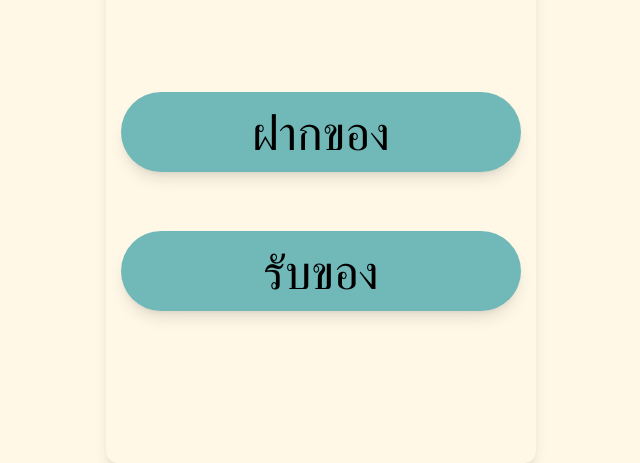
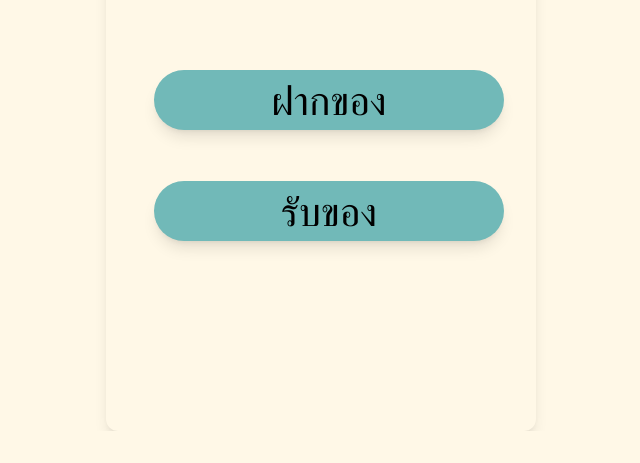
Before and after one commit to Bird1256/easylocker-ui, a plain HTML site: page index.html in a window 1280 px wide. Shown: the part 469-932 px from the top of the page, without its empty margins (319-959 px from the left). After the commit the page ends 900 px from the top, so only its background shows below. Drawn offline with nearby package versions, Linux system fonts and the light colour scheme.

Commit message:
Add files via upload

```diff
--- a/index.html
+++ b/index.html
@@ -3,7 +3,7 @@
 <head>
   <meta charset="UTF-8" />
   <meta name="viewport" content="width=device-width, initial-scale=1" />
-    <title>Smart Locker - iPhone Pro Max</title>
+  <title>Smart Locker - HTML Version</title>
   <script src="https://cdn.tailwindcss.com"></script>
   <style>
     .text-5xl {
@@ -15,25 +15,25 @@
 
 <body class="bg-[#fff8e7] flex justify-center items-center min-h-screen">
 
-    <div class="bg-[#fff8e7] w-[430px] h-[932px] relative rounded-xl shadow-lg overflow-hidden">
+  <div class="bg-[#fff8e7] w-[430px] h-[900px] relative rounded-xl shadow-lg overflow-hidden">
 
-      <!-- โลโก้ -->
+    <!-- โลโก้ (รูปภาพ) -->
     <img
       src="easylocker_logo.png"
       alt="Easy Locker Logo"
-        class="absolute w-[334px] h-[334px] top-[132px] left-[48px] object-contain"
+      class="absolute w-[334px] h-[334px] top-[132px] left-12 object-contain"
     />
 
     <!-- ปุ่ม "ฝากของ" -->
     <button
-        class="absolute top-[561px] left-[15px] w-[400px] h-20 bg-[#71b9b8] hover:bg-[#5fa5a4] rounded-[50px] shadow-lg text-black text-5xl font-medium"
+      class="absolute top-[539px] left-12 w-[350px] h-[60px] bg-[#71b9b8] hover:bg-[#5fa5a4] rounded-[50px] shadow-lg text-black text-[40px] font-medium leading-none"
     >
       ฝากของ
     </button>
 
     <!-- ปุ่ม "รับของ" -->
     <button
-        class="absolute top-[700px] left-[15px] w-[400px] h-20 bg-[#71b9b8] hover:bg-[#5fa5a4] rounded-[50px] shadow-lg text-black text-5xl font-medium"
+      class="absolute top-[650px] left-12 w-[350px] h-[60px] bg-[#71b9b8] hover:bg-[#5fa5a4] rounded-[50px] shadow-lg text-black text-[40px] font-medium leading-none"
     >
       รับของ
     </button>
```
Lines whose indentation alone changed are shown as unchanged.
